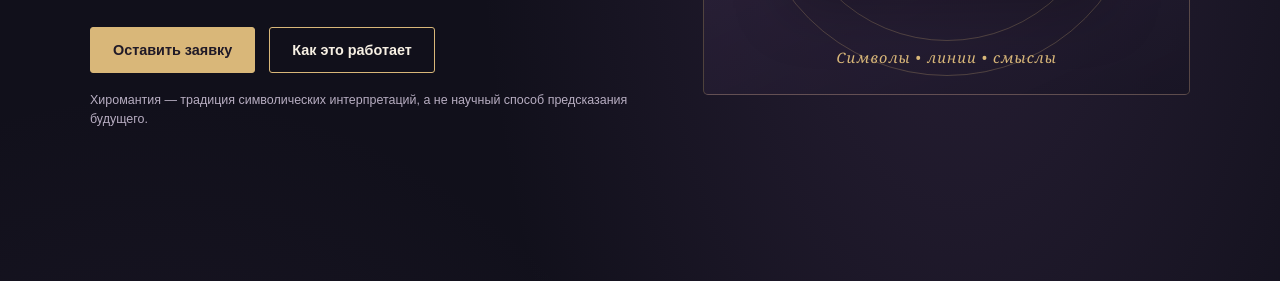
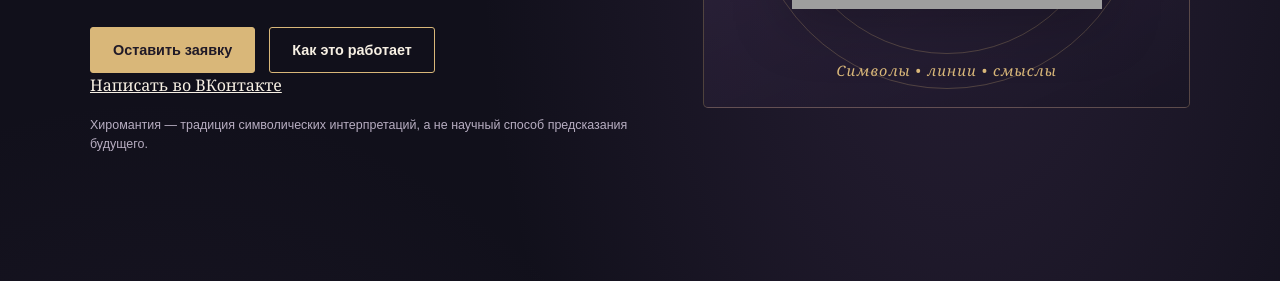
Before and after one commit to greksoldat-crypto/tainy-ladoni, a website: page index.html in a window 1280 px wide. Shown: the part 519-800 px from the top of the page. Drawn offline with Linux system fonts and the light colour scheme; grey boxes are pictures that could not be loaded.

Commit message:
Update index.html

```diff
--- a/index.html
+++ b/index.html
@@ -114,6 +114,7 @@
           <a class="btn primary" href="#request">Оставить заявку</a>
           <a class="btn" href="#how">Как это работает</a>
         </div>
+        <a class="button secondary" href="https://vk.ru/ezoblock" target="_blank" rel="noopener noreferrer">Написать во ВКонтакте</a>
         <p class="small" style="margin-top:18px">Хиромантия — традиция символических интерпретаций, а не научный способ предсказания будущего.</p>
       </div>
       <div class="visual" aria-label="Декоративная иллюстрация ладони">
```
